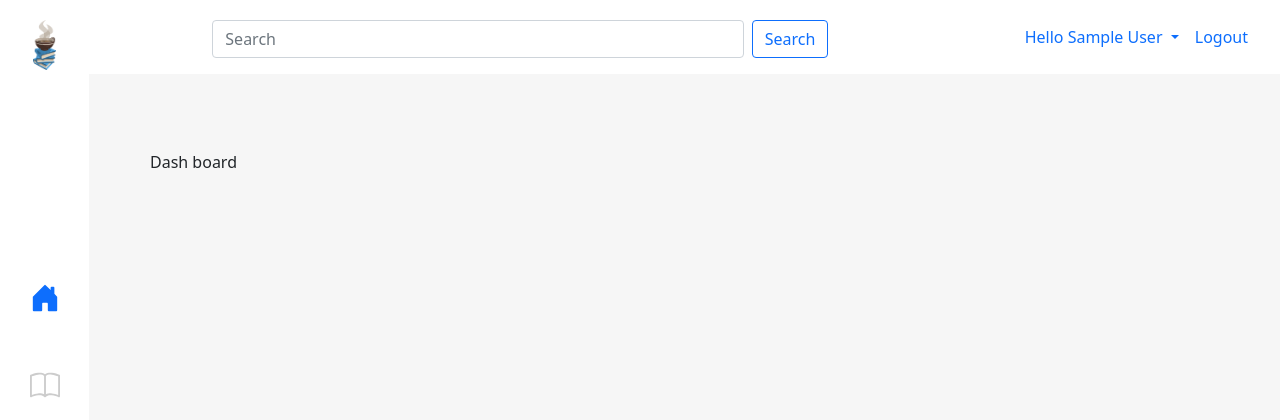
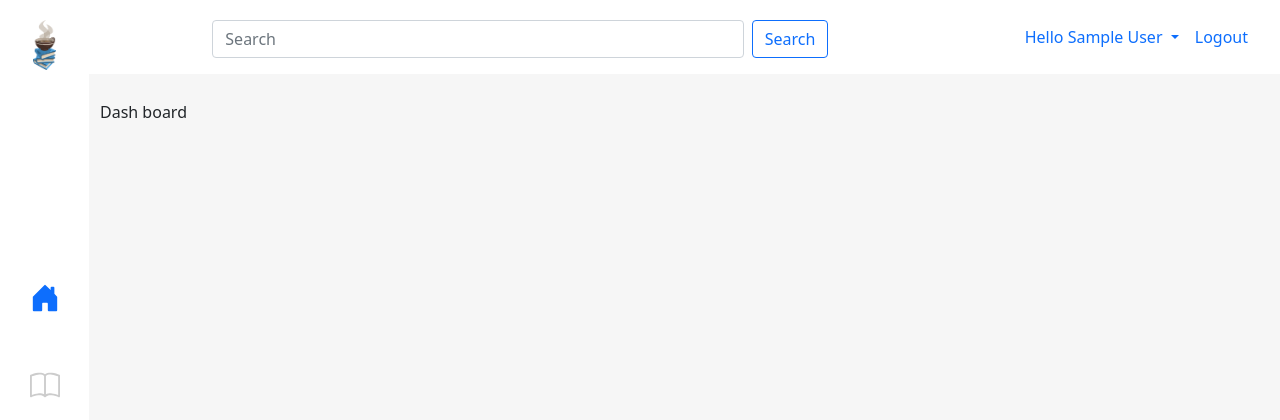
Before and after one commit to Kinn7/library-Management, a PHP site: page /dashboard.php in a window 1280 px wide. Shown: the top 420 px of the page. Run offline with PHP 8.4, Linux system fonts and the light colour scheme; the visitor is signed in with stand-in values (Sample User, id 1).

Commit message:
set margin to and left to 100px

```diff
--- a/styles.css
+++ b/styles.css
@@ -52,7 +52,7 @@ a.navbar-brand{
 }
 
 .main{
-    margin-top: 150px;
-    margin-left: 150px ;
+    margin-top: 100px;
+    margin-left: 100px ;
     margin-right: 150px;
 }
```
